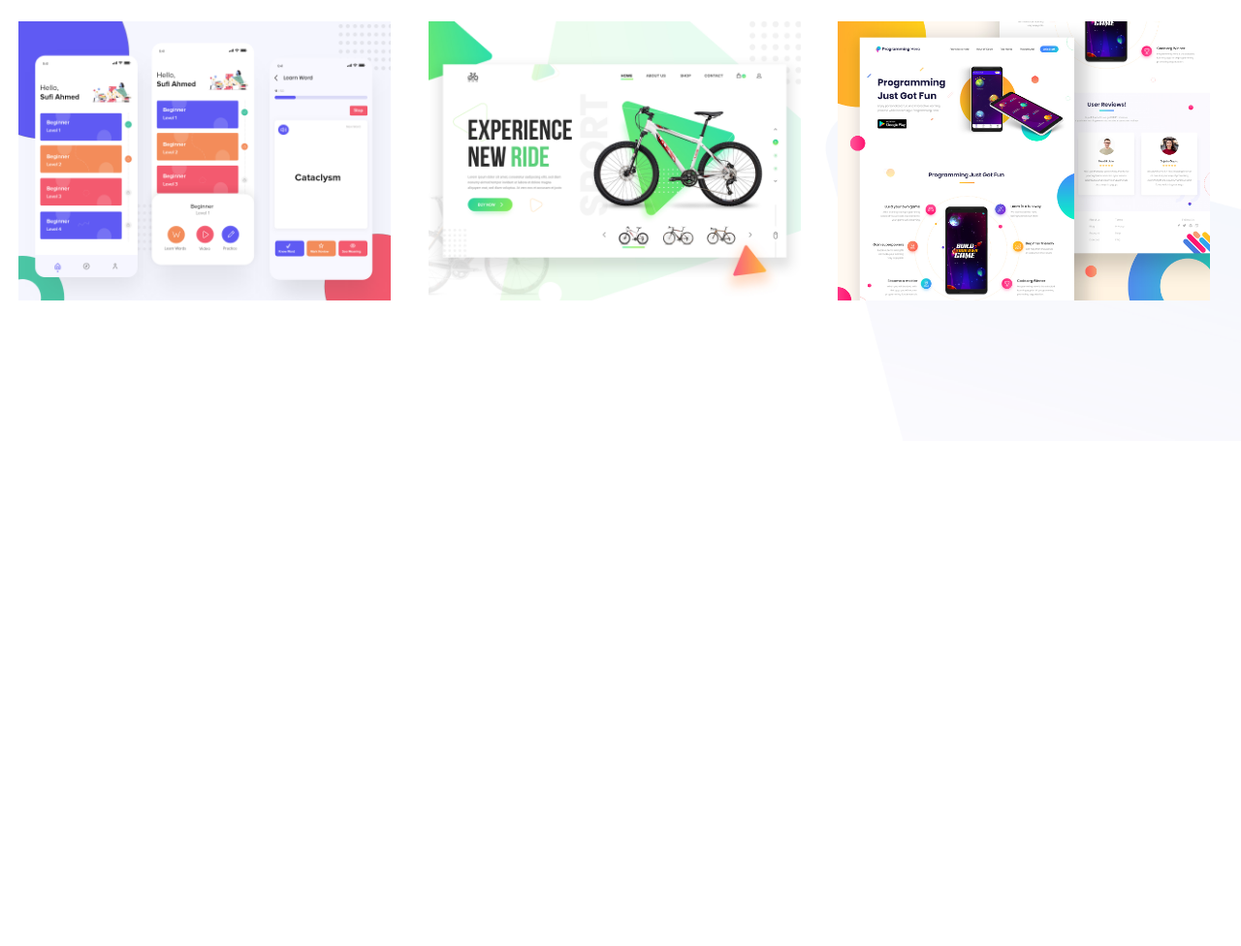
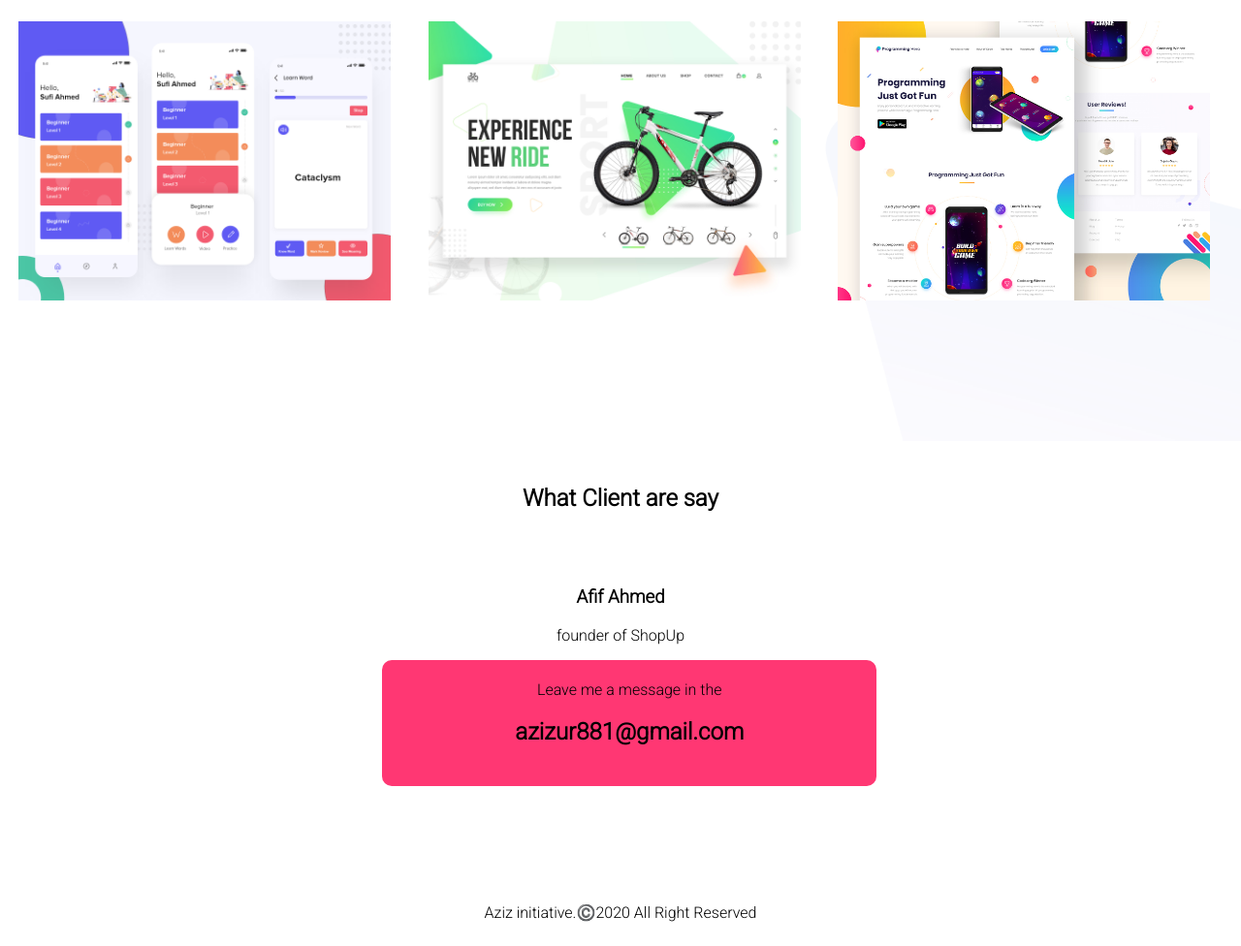
Before and after one commit to azizur881/my-personal-website, a plain HTML site: page index.html in a window 1280 px wide. Shown: the part 1065-2041 px from the top of the page at 97% size. Before the commit the page ends 1520 px from the top, so only its background shows below. Drawn offline with Linux system fonts and the light colour scheme.

Commit message:
final file

```diff
--- a/index.html
+++ b/index.html
@@ -14,7 +14,7 @@
         <div class="half-width , half">
             <h1>Hello I'm </h1>
             <h1><span class="name-highlight">Azizur Rahman<span></h1>
-            <p>I'm a student of propramming hero,here i taught by Jhankar Mahbub.My cuurent goal is to finish this task
+            <p>I'm a student of propramming hero,here guided by Jhankar Mahbub.My cuurent goal is to finish this task.I love to coding i like to run my mind.Whenever I get any difficult task I took time to find way a how to to what to do.
             </p>
             <a target="_blank" href="https://www.linkedin.com/in/azizur-rahman-7931b9108/" class="hire-button">Hire  Me</a>
         </div>
@@ -41,6 +41,18 @@
           <img src="Image/latest-work/work-3.jpg">
       </div>
     </section>
+    <section class="last-section">
+        <h1 class="client">What Client are say</h1>
+        <br>
+        <br>
+        <h3>Afif Ahmed</h3>
+        <p> founder of ShopUp</p>
+        <div id=mail-box>
+            <p>Leave me a message in the</p>
+            <h1>azizur881@gmail.com</h1>
+        </div>
+    </section>
+    <footer>Aziz initiative.©️2020 All Right Reserved</footer>
 
 </body>
 
--- a/style.css
+++ b/style.css
@@ -8,6 +8,7 @@ body{
     float:left;
     margin-left:3%;
     padding-left:2%;
+    text-align:justify;
 }
 .half-width img{
     width: 100%;
@@ -29,6 +30,11 @@ body{
     text-decoration: none;
     color:white;
     font-weight: 700;
+
+}
+
+.hire-button:hover{
+    background-image: linear-gradient(orange,pink);
 }
 .head{
     background-image:url(/Image/header-bg.png);
@@ -70,3 +76,30 @@ width:100%;
     float:left;
     padding:1.5%;
 }
+
+.last-section{
+    height:400px;
+    text-align:center;
+    padding:2%;
+}
+.client{
+    position:relative;
+    top:5x;
+}
+#mail-box{
+    width:500px;
+    height:120px;
+    background-color: rgb(255, 55, 115);
+   position: relative;
+   left:30%;
+   border-radius: 10px;
+   padding:5px;
+
+
+}
+footer{
+    text-align: center;
+    padding:2%;
+}
+
+}
```
